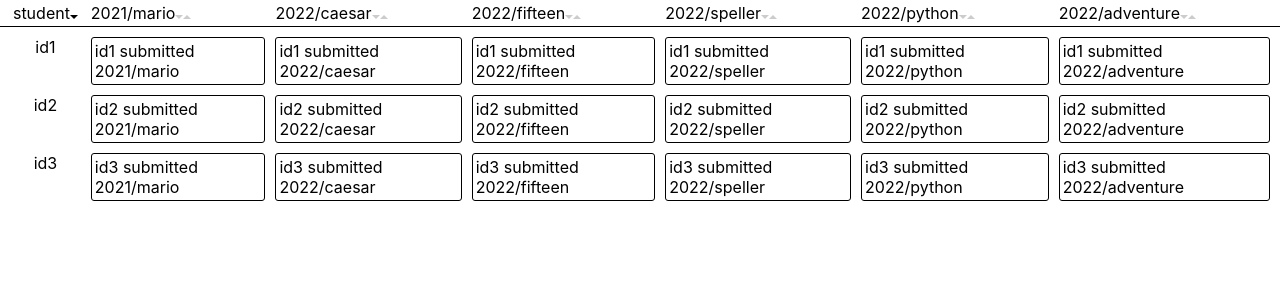
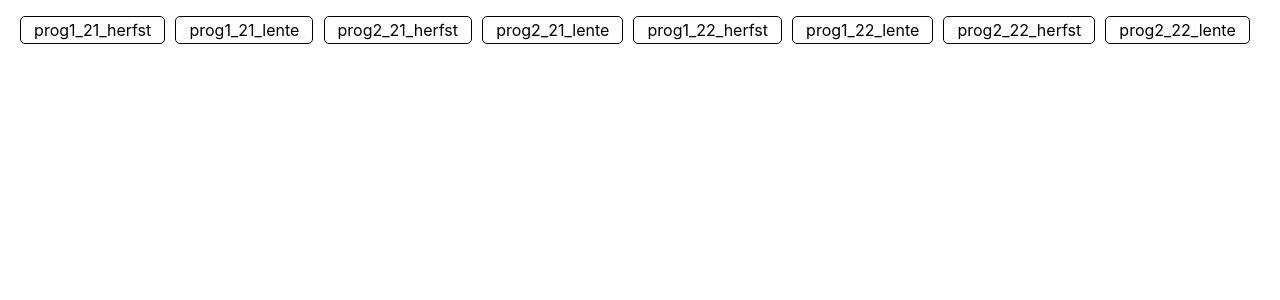
Before and after one commit to Jelleas/coin, a React (Create React App) app: page / in a window 1280 px wide. Shown: the top 300 px of the page. Built offline with nearby package versions, Linux system fonts and the light colour scheme.

Commit message:
course selection

```diff
--- a/package.json
+++ b/package.json
@@ -8,6 +8,7 @@
     "@testing-library/user-event": "^13.5.0",
     "react": "^18.2.0",
     "react-dom": "^18.2.0",
+    "react-router-dom": "^6.3.0",
     "react-scripts": "5.0.1",
     "web-vitals": "^2.1.4"
   },
--- a/src/App.js
+++ b/src/App.js
@@ -1,31 +1,9 @@
 import "./App.css";
 
-import Table from "./components/table";
+import CourseView from "./components/CourseView";
 
 function App() {
-    const students = ["id1", "id2", "id3"];
-    const slugs = [
-        "2021/mario",
-        "2022/caesar",
-        "2022/fifteen",
-        "2022/speller",
-        "2022/python",
-        "2022/adventure",
-        // "2022/foo",
-        // "2022/bar",
-        // "2022/baz",
-        // "2022/foo2",
-        // "2022/bar2",
-        // "2022/baz2",
-        // "2022/foo3",
-        // "2022/bar3",
-        // "2022/baz3",
-        // "2022/foo4",
-        // "2022/bar4",
-        // "2022/baz4",
-    ];
-
-    return <Table students={students} slugs={slugs}></Table>;
+    return <CourseView />;
 }
 
 export default App;
--- /dev/null
+++ b/src/components/CourseSelection.js
@@ -0,0 +1,55 @@
+import React from "react";
+
+function CourseSelection({ courses, onSelect }) {
+    const buttons = courses.map((course) => (
+        <CourseSelectionButton
+            key={course}
+            course={course}
+            onClick={() => onSelect(course)}
+        />
+    ));
+
+    const style = {
+        overflow: "scroll",
+        marginBottom: "2em",
+        marginTop: "1em",
+        cursor: "pointer",
+        ...getRowStyles(courses),
+    };
+
+    return (
+        <div style={style}>
+            <div></div>
+            {buttons}
+            <div></div>
+        </div>
+    );
+}
+
+function CourseSelectionButton({ course, onClick }) {
+    const style = {
+        border: "1px solid black",
+        borderRadius: "5px",
+        marginRight: "1ch",
+        padding: "3px",
+        textAlign: "center",
+    };
+
+    return (
+        <div style={style} onClick={onClick}>
+            {course}
+        </div>
+    );
+}
+
+function getRowStyles(courses) {
+    return {
+        display: "grid",
+        gridTemplateColumns: `repeat(${courses.length + 2}, auto)`,
+        textAlign: "left",
+        overflow: "scroll",
+        width: "100%",
+    };
+}
+
+export default CourseSelection;
--- /dev/null
+++ b/src/components/CourseView.js
@@ -0,0 +1,44 @@
+import React, { useEffect, useState } from "react";
+import CourseSelection from "./CourseSelection";
+import SubmissionTable from "./SubmissionTable";
+
+function getCourses() {
+    const promise = new Promise((resolve) => {
+        const courses = [
+            "prog1_21_herfst",
+            "prog1_21_lente",
+            "prog2_21_herfst",
+            "prog2_21_lente",
+            "prog1_22_herfst",
+            "prog1_22_lente",
+            "prog2_22_herfst",
+            "prog2_22_lente",
+        ];
+
+        setTimeout(() => resolve(courses), 1000);
+        // resolve(courses);
+    });
+    return promise;
+}
+
+function CourseView() {
+    const [courses, setCourses] = useState([]);
+    const [selectedCourse, setSelectedCourse] = useState(null);
+
+    useEffect(() => {
+        getCourses().then((courses) => {
+            setCourses(courses);
+        });
+    }, []);
+
+    return (
+        <div>
+            <CourseSelection courses={courses} onSelect={setSelectedCourse} />
+            {selectedCourse !== null && (
+                <SubmissionTable course={selectedCourse} />
+            )}
+        </div>
+    );
+}
+
+export default CourseView;
--- a/src/components/table.js
+++ b/src/components/SubmissionTable.js
@@ -1,34 +1,20 @@
-import React, { useReducer } from "react";
+import React, { useEffect, useReducer, useState } from "react";
 
-function useSort() {
-    const reducer = (state, type) => {
-        if (state.type === type) {
-            return { type: type, asc: !state.asc };
-        } else {
-            return { type: type, asc: true };
-        }
-    };
-    const [state, dispatch] = useReducer(reducer, {
-        type: "student",
-        asc: true,
-    });
+function SubmissionTable({ course }) {
+    const [students, setStudents] = useState([]);
+    const [slugs, setSlugs] = useState([]);
+    const { sort, dispatchSort, sortedBy } = useSort();
 
-    const sort = (students) => {
-        if (state.type === "student") {
-            if (state.asc) {
-                return [...students].sort();
-            } else {
-                return [...students].sort().reverse();
-            }
-        }
-        return students;
-    };
+    useEffect(() => {
+        getSubmissions(course).then(([students, slugs]) => {
+            setStudents(students);
+            setSlugs(slugs);
+        });
+    }, [course]);
 
-    return { sort, dispatchSort: dispatch, sortedBy: state };
-}
-
-function Table({ students, slugs }) {
-    const { sort, dispatchSort, sortedBy } = useSort();
+    if (students.length === 0) {
+        return <div></div>;
+    }
 
     const rows = sort(students).map((student) => (
         <StudentRow key={student} student={student} slugs={slugs} />
@@ -50,8 +36,10 @@ function getRowStyles(students, slugs) {
     );
     return {
         display: "grid",
-        gridTemplateColumns:
-            `${firstColWidth}ch ` + slugs.map((s) => "auto").join(" "),
+        gridTemplateColumns: [
+            `${firstColWidth}ch`,
+            ...slugs.map((s) => "auto"),
+        ].join(" "),
         textAlign: "left",
         overflow: "scroll",
         width: "100%",
@@ -115,6 +103,7 @@ function Submission({ student, slug }) {
             style={{
                 marginBottom: "1ch",
                 marginRight: "1ch",
+                cursor: "pointer",
             }}
         >
             <span
@@ -168,4 +157,62 @@ function UnsortedCarets() {
     );
 }
 
-export default Table;
+function useSort() {
+    const reducer = (state, type) => {
+        if (state.type === type) {
+            return { type: type, asc: !state.asc };
+        } else {
+            return { type: type, asc: true };
+        }
+    };
+    const [state, dispatch] = useReducer(reducer, {
+        type: "student",
+        asc: true,
+    });
+
+    const sort = (students) => {
+        if (state.type === "student") {
+            if (state.asc) {
+                return [...students].sort();
+            } else {
+                return [...students].sort().reverse();
+            }
+        }
+        return students;
+    };
+
+    return { sort, dispatchSort: dispatch, sortedBy: state };
+}
+
+function getSubmissions(course) {
+    const promise = new Promise((resolve) => {
+        const students = ["id1", "id2", "id3"];
+
+        const slugs = [
+            "2021/mario",
+            "2022/caesar",
+            "2022/fifteen",
+            "2022/speller",
+            "2022/python",
+            "2022/adventure",
+            // "2022/foo",
+            // "2022/bar",
+            // "2022/baz",
+            // "2022/foo2",
+            // "2022/bar2",
+            // "2022/baz2",
+            // "2022/foo3",
+            // "2022/bar3",
+            // "2022/baz3",
+            // "2022/foo4",
+            // "2022/bar4",
+            // "2022/baz4",
+        ];
+
+        setTimeout(() => resolve([students, slugs]), 1000);
+        // resolve([students, slugs]);
+    });
+    return promise;
+}
+
+export default SubmissionTable;
```
Also changed, not shown: 1 other file (tests, documents, lock files or other folders).
